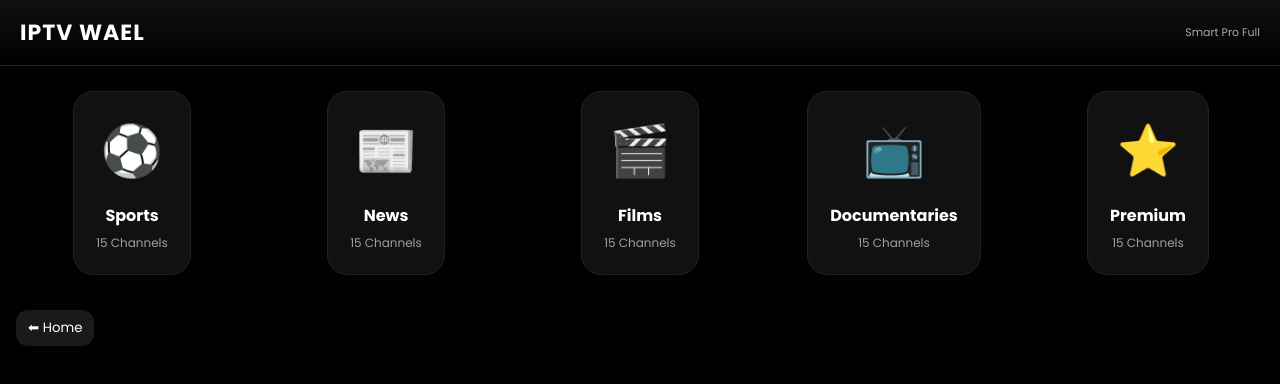
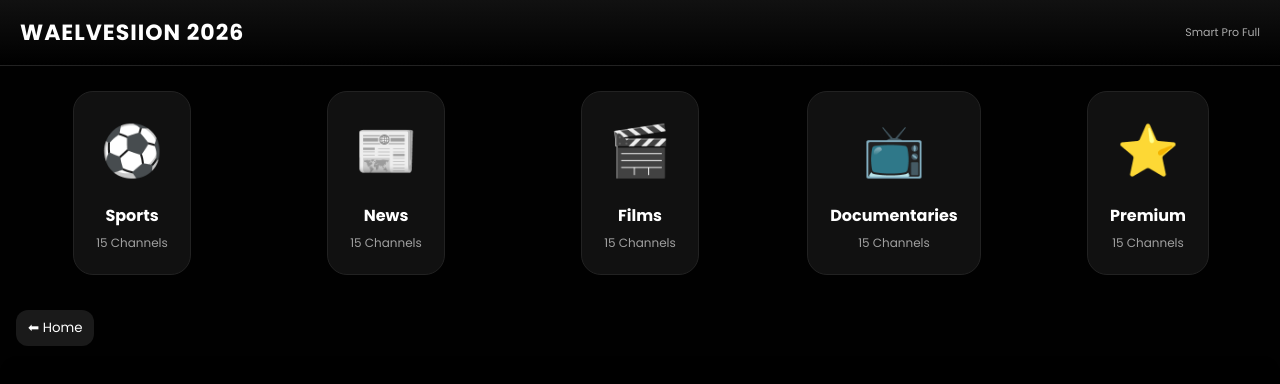
Before and after one commit to waelrez/VesionProWael2026, a plain HTML site: page index.html in a window 1280 px wide. Drawn offline with Linux system fonts and the light colour scheme.

Commit message:
Update header title from 'IPTV WAEL' to 'WAELVESIION 2026'

```diff
--- a/index.html
+++ b/index.html
@@ -40,7 +40,7 @@ iframe{border:0;border-radius:12px;width:100%;height:380px}
 <body>
 
 <header>
-  <h1>IPTV WAEL</h1>
+  <h1>WAELVESIION 2026</h1>
   <div class="badge-app">Smart Pro Full</div>
 </header>
 
```
